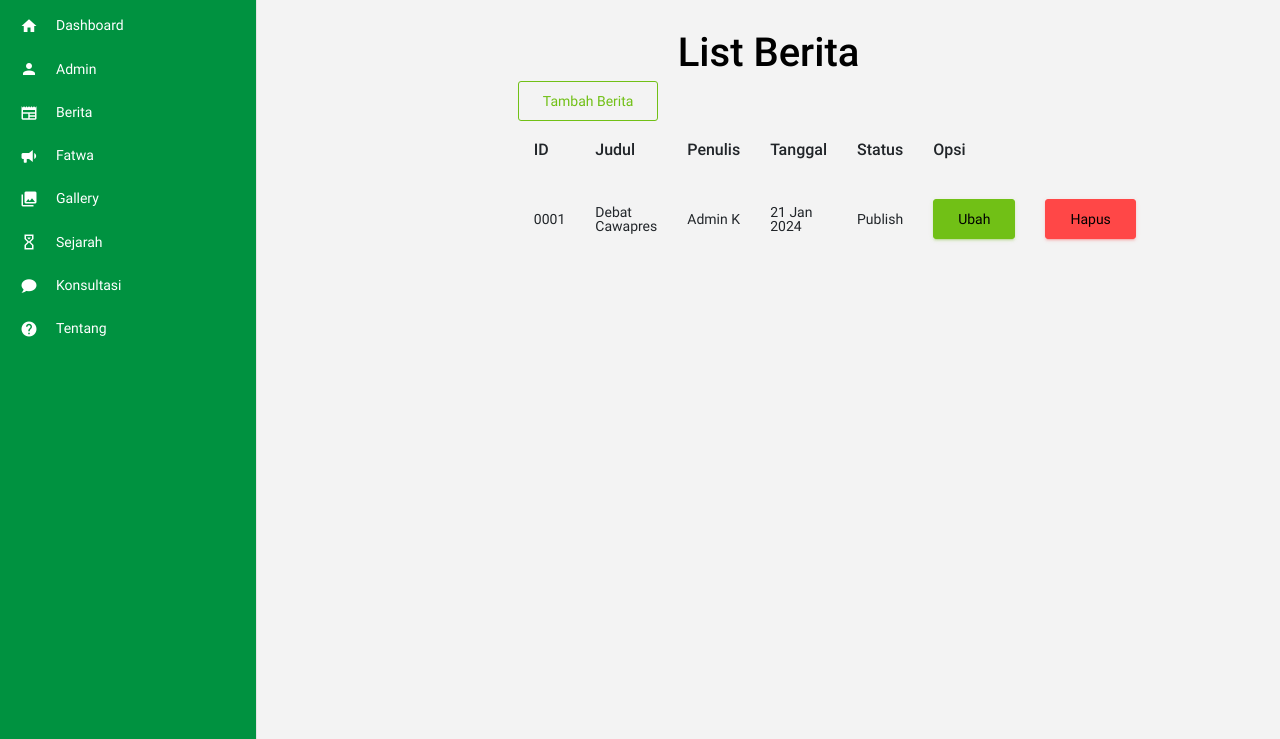
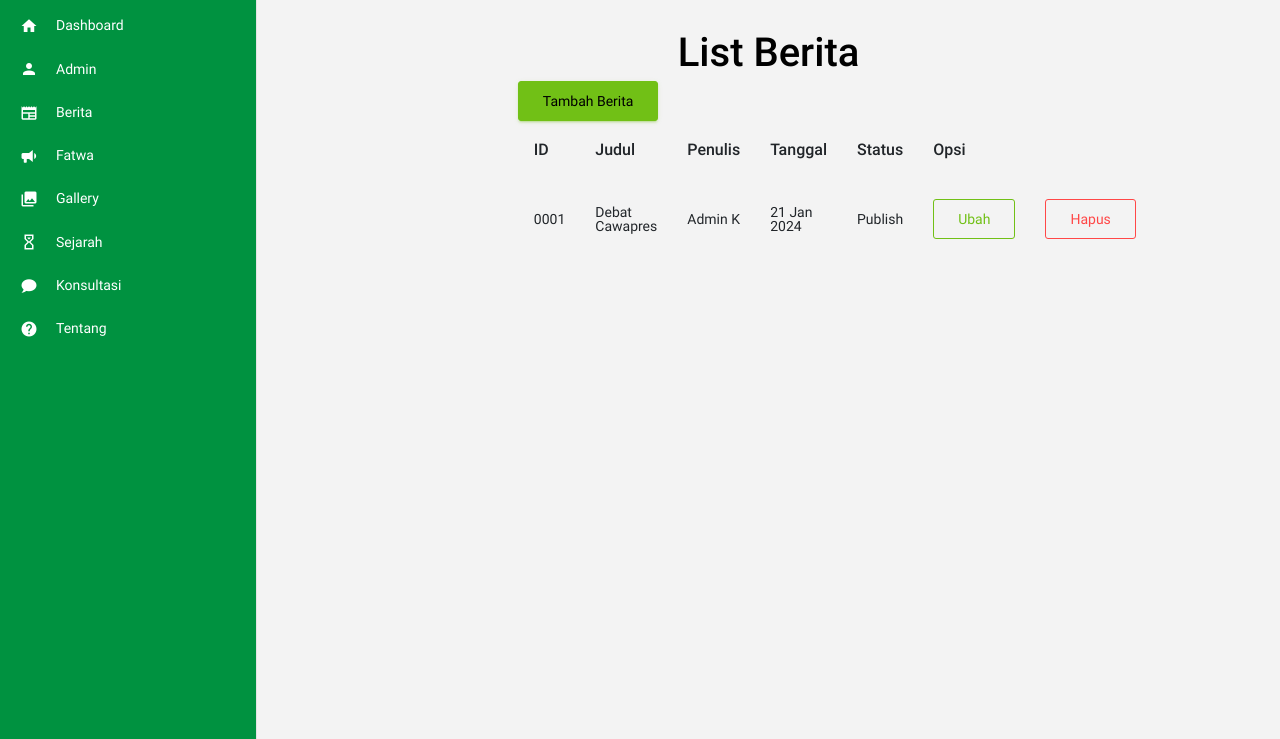
Before and after one commit to andisoer/mui-admin, a Django app: page /berita/ in a window 1280 px wide. Shown: the part 61-800 px from the top of the page. Run offline with Django 4.2, Linux system fonts and the light colour scheme; data comes from the database, SQL or seed files in the repository; both versions use the stored data as it was after the commit; some libraries are stand-ins or nearby versions.

Commit message:
Kokok Berita

```diff
--- a/muiadmin/berita/admin.py
+++ b/muiadmin/berita/admin.py
@@ -2,7 +2,7 @@ from django.contrib import admin
 from.models import Berita, Status
 # Register your models here.
 class kolomBerita(admin.ModelAdmin):
-    list_display=['kode_berita','judul','penulis','tanggal','status']
+    list_display=['kode_berita','judul','penulis','tanggal','foto','status']
     search_fields=['kode_berita','judul']
     list_filter=('status',)
     list_per_page=3
--- a/muiadmin/berita/forms.py
+++ b/muiadmin/berita/forms.py
@@ -11,5 +11,7 @@ class FormBerita(ModelForm):
             'judul': forms.TextInput({'class' : 'form-control'}),
             'penulis': forms.TextInput({'class' : 'form-control'}),
             'tanggal': forms.TextInput({'class' : 'form-control'}),
+            'foto' : forms.FileInput({'class' : 'form-control'}),
+
             'status': forms.Select({'class' : 'form-control'}),
         }
--- a/muiadmin/berita/models.py
+++ b/muiadmin/berita/models.py
@@ -1,6 +1,14 @@
 from django.db import models
+import datetime
+import os
 
 # Create your models here.
+def filepath(request, filename):
+    old_filename = filename
+    timeNow = datetime.datetime.now().strftime('%Y%m%d%H:%M:%S')
+    filename = "%s%S" % (timeNow, old_filename)
+    return os.path.join('uploads/', filename)
+
 class Status(models.Model):
     nama=models.CharField(max_length=50)
     ket=models.TextField()
@@ -9,9 +17,11 @@ class Status(models.Model):
 
 class Berita(models.Model):
     kode_berita=models.CharField(max_length=8)
-    judul=models.CharField(max_length=150)
+    judul=models.CharField(max_length=100)
     penulis=models.CharField(max_length=100)
     tanggal=models.CharField(max_length=50)
+
+    foto=models.ImageField(upload_to=filepath, null=True, blank=True)
     waktu_posting=models.DateTimeField(auto_now_add=True)
     status=models.ForeignKey(Status,on_delete=models.CASCADE,null=True)
     def __str__(self):
--- a/muiadmin/templates/berita.html
+++ b/muiadmin/templates/berita.html
@@ -14,7 +14,7 @@
                 {% endfor %}
 
 <h1 class="text-center">List Berita</h1>
-<a href="/addberita/" class="btn btn-outline-success">Tambah Berita</a>
+<a href="/addberita/" class="btn btn-success">Tambah Berita</a>
 <table border="1" class="table">
     <thead>
     <tr>
@@ -34,8 +34,8 @@
         <td>{{ Berita.penulis }}</td>
         <td>{{ Berita.tanggal }}</td>
         <td>{{ Berita.status.nama }}</td>
-        <td><a href="{% url 'ubah_berita' Berita.id %}"><button type="button" class="btn btn-success">Ubah</button></a></td>
-        <td><button type="button" class="btn btn-danger" data-bs-toggle="modal"
+        <td><a href="{% url 'ubah_berita' Berita.id %}"><button type="button" class="btn btn-outline-success">Ubah</button></a></td>
+        <td><button type="button" class="btn btn-outline-danger" data-bs-toggle="modal"
             data-bs-target="#hapus{{ Berita.id }}">Hapus</button></td>
             <!-- Modal -->
             <div class="modal fade" id="hapus{{ Berita.id }}" tabindex="-1" role="dialog" aria-labelledby="exampleModalLabel" aria-hidden="true">
@@ -49,8 +49,8 @@
                     Judul berita : {{ Berita.judul }}
                     </div>
                     <div class="modal-footer">
-                    <button type="button" class="btn btn-secondary" data-bs-dismiss="modal">Batal</button>
-                    <a href="{% url 'hapus_berita' Berita.id %}" class="btn btn-danger">Yakin</a>
+                    <button type="button" class="btn btn-outline-secondary" data-bs-dismiss="modal">Batal</button>
+                    <a href="{% url 'hapus_berita' Berita.id %}" class="btn btn-outline-danger">Yakin</a>
                     </div>
                 </div>
                 </div>
--- a/muiadmin/templates/tambah_berita.html
+++ b/muiadmin/templates/tambah_berita.html
@@ -23,11 +23,11 @@
                     <div class="alert alert-success">{{ message }}</div>
                 {% endif %}
             {% endfor %}
-            <form action = "" method="post">
+            <form action = "" method="post" enctype="multipart/form-data">
                 {% csrf_token %}
                 {{form.as_p}}
-                <button type ="submit" class="btn btn-primary">Simpan</button>
-                <a href="/berita" class="btn btn-danger">Kembali</a>
+                <button type ="submit" class="btn btn-outline-success">Simpan</button>
+                <a href="/berita" class="btn btn-outline-danger">Kembali</a>
             </form>
         </div>
     </div>
```
Also changed, not shown: muiadmin/templates/ubah_berita.html (+4 -4 lines), muiadmin/berita/migrations/0003_berita_foto_alter_berita_judul_alter_status_nama.py (added), muiadmin/db.sqlite3.
